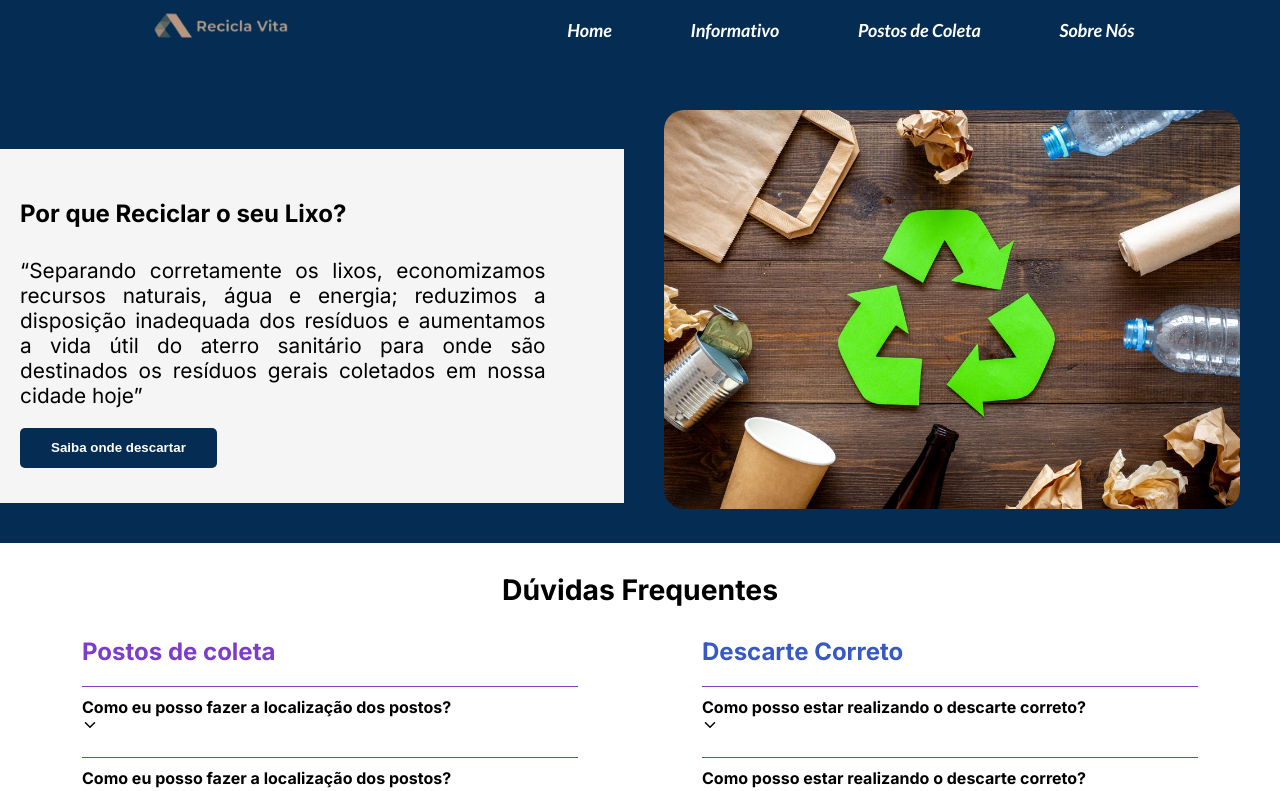
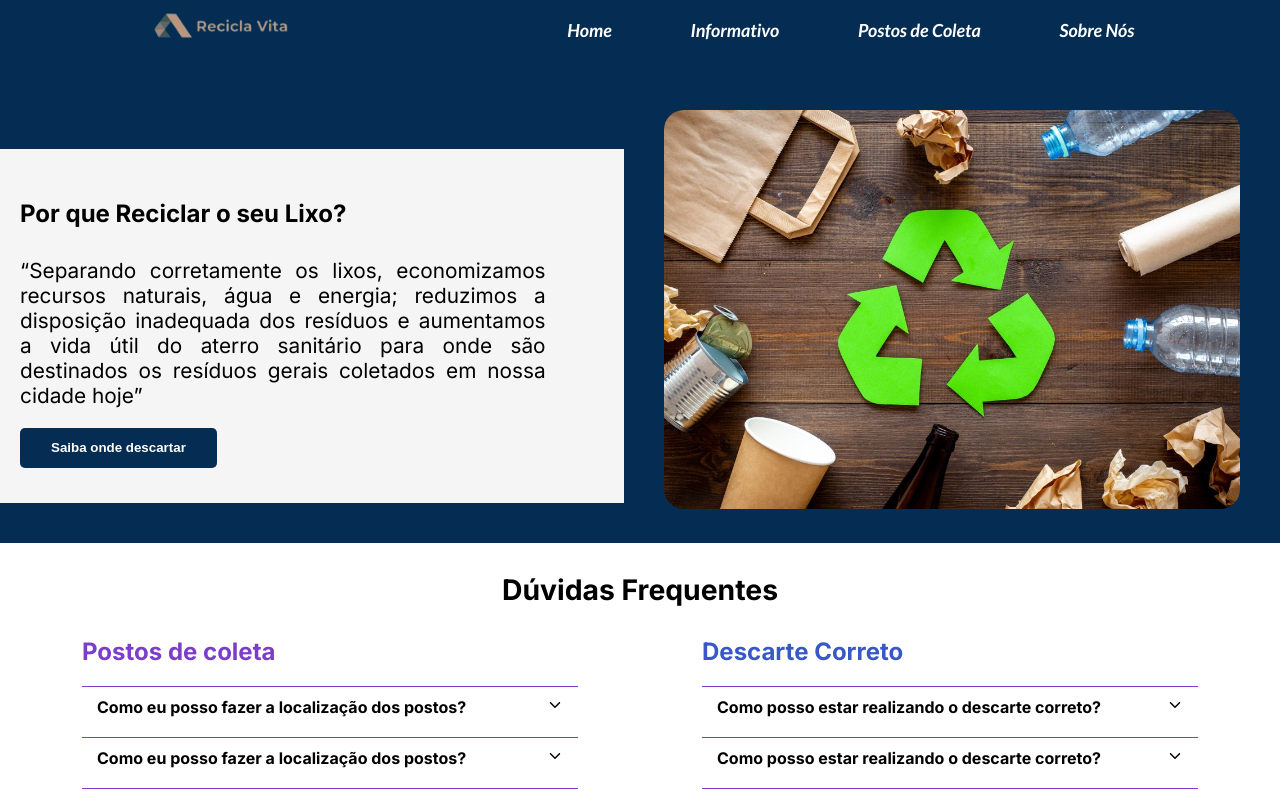
Before and after one commit to aldenivan/provihack-reciclavita, a React (Create React App) app: page / in a window 1280 px wide. Shown: the top 791 px of the page. Built offline with nearby package versions, Linux system fonts and the light colour scheme.

Commit message:
Refactor: correcting drop arrow position

```diff
--- a/src/pages/HomePage/styles.js
+++ b/src/pages/HomePage/styles.js
@@ -146,8 +146,16 @@ export const Question = styled.div`
   margin: 10px 0;
   padding: 10px 0;
   border-top: 1px solid #7C3DCB;
+
+
   :hover{
     cursor: pointer;
+  }
+
+  @media only screen and (min-width: 768px) {
+    display: flex;
+    justify-content: space-between;
+    padding: 10px 15px;
   }
 `;
 
```
